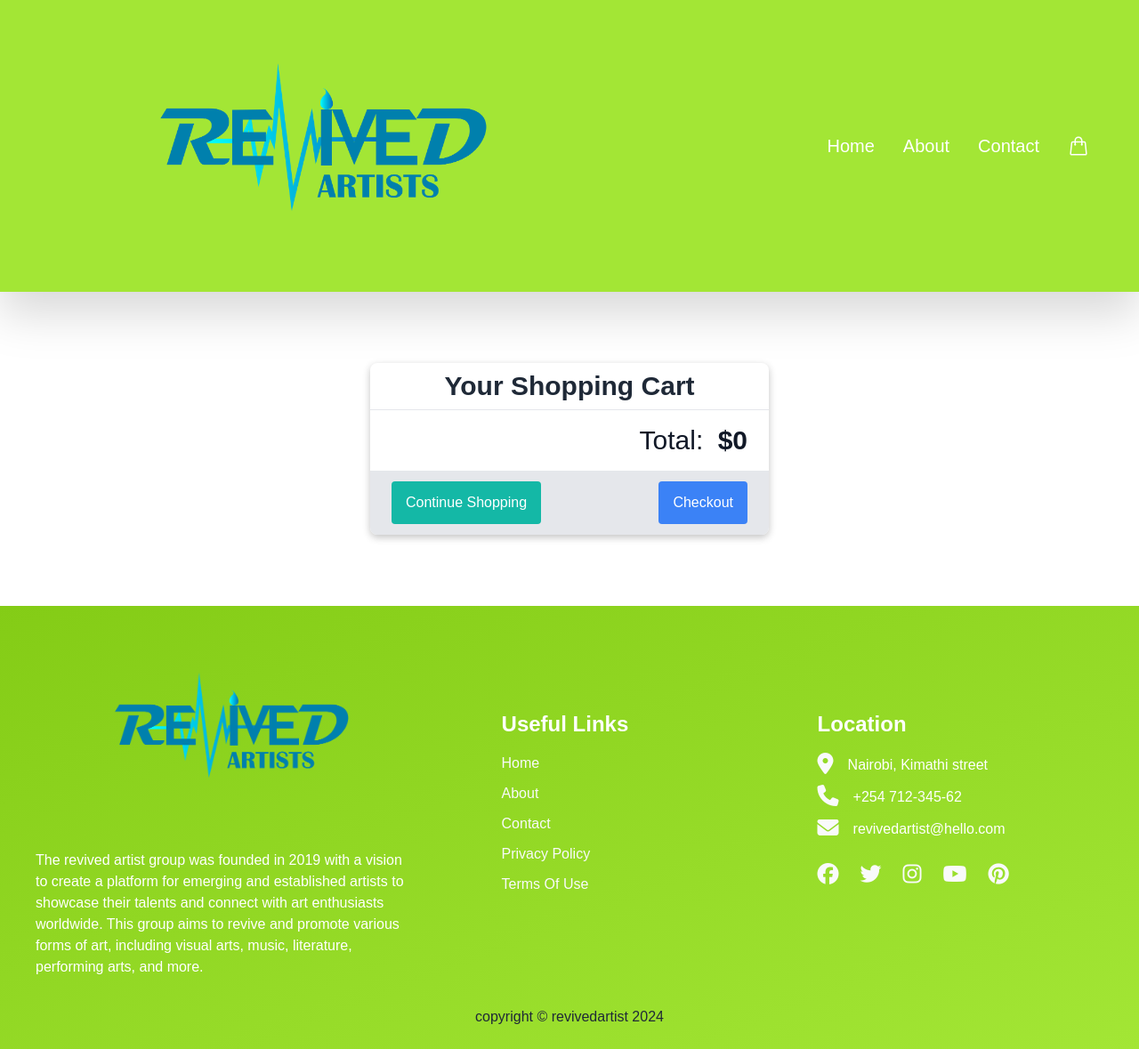
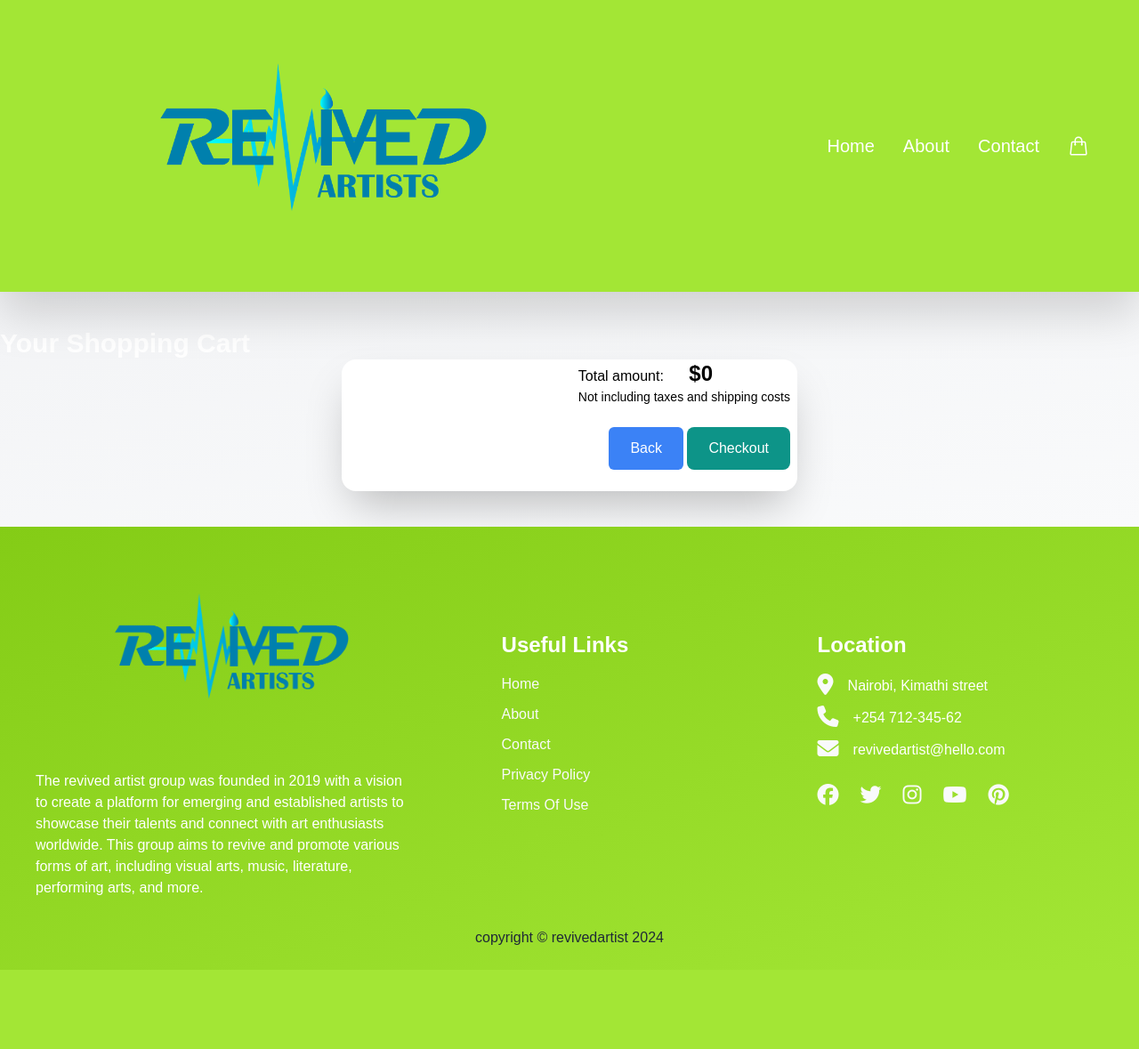
Before and after one commit to zablon-oigo/art, a Django app: page /cart/ in a window 1280 px wide. Shown: the whole page at 89% size. After the commit the page ends 1090 px from the top, so only its background shows below. Run offline with Django 4.2, Linux system fonts and the light colour scheme; style sheets or scripts are compiled from the project's sources; parts of the project's set-up code (start-up, migrations or seed data) failed here and were passed over; some libraries are stand-ins or nearby versions.

Commit message:
cart detail style

```diff
--- a/templates/cart/detail.html
+++ b/templates/cart/detail.html
@@ -4,44 +4,70 @@
 Your Shopping Cart
 {% endblock %}
 {% block content %}
-<div class=" max-w-lg mx-auto my-20 bg-white rounded-lg overflow-hidden md:max-w-md shadow-[rgba(0,_0,_0,_0.24)_0px_3px_8px]">
-    <div class="px-4 py-2 border-b border-gray-200">
-        <h2 class="font-semibold text-gray-800 text-3xl font-sans text-center">Your Shopping Cart</h2>
-    </div>
-    <div class="flex flex-col divide-y divide-gray-200">
+<div class="bg-gradient-to-br min-h-full from-gray-100 to-gray-50 py-10 ">
+    <h2 class="text-3xl text-white font-semibold capitalize">your shopping cart</h2>
+       <div class="md:w-2/5 mx-auto  bg-white shadow-2xl rounded-2xl">
         {% for item in cart %}
         {% with product=item.product %}
-        <div class="flex items-center py-4 px-6">
-            <a href="{{product.get_absolute_url}}" class="">
-                <img class="w-16 h-16 object-cover rounded" src="{{product.image.url}}" alt="Product Image">
-            </a>
-            <div class="ml-3">
-                <h3 class="text-gray-900 font-sans font-semibold">{{product.name}}</h3>
-                <p class="text-gray-700 mt-1 font-sans">$ {{item.price}}</p>
+              <div class="grid grid-cols-4 gap-3 px-6 py-4">
+                <div class="col-span-1">
+                    <img src="{{product.image.url }}" alt="{{product.name}}" class="w-20 h-20 rounded-lg">
+                </div>
+               <div class="col-span-2">
+                <h3 class="text-md font-semibold mb-4">{{product.name}}</h3>
+
+
+                    <div class="flex text-md ">
+                        <button type="button" class="flex items-center  space-x-1">
+                        <svg xmlns="http://www.w3.org/2000/svg" viewBox="0 0 512 512" class="w-4 h-4 fill-current">
+                            <path d="M96,472a23.82,23.82,0,0,0,23.579,24H392.421A23.82,23.82,0,0,0,416,472V152H96Zm32-288H384V464H128Z"></path>
+                            <rect width="32" height="200" x="168" y="216"></rect>
+                            <rect width="32" height="200" x="240" y="216"></rect>
+                            <rect width="32" height="200" x="312" y="216"></rect>
+                            <path d="M328,88V40c0-13.458-9.488-24-21.6-24H205.6C193.488,16,184,26.542,184,40V88H64v32H448V88ZM216,48h80V88H216Z"></path>
+                        </svg>
+                        <form action="{% url 'cart:cart_remove' product.id %}" method="post">
+                            {% csrf_token %}
+                            <input type="submit" value="Remove" class="cursor-pointer">
+                        </form>
+
+                        </button>
+
+                        </div>
+
+               </div>
+
+                <div class="col-span-1">
+                    <p class="text-lg font-semibold">$ {{item.price}}</p>
+                </div>
+              </div>
+        <hr class="bg-gray-400 m-8">
+        {% endwith %}
+        {% endfor %}
+        <div class="flex items-end pb-6 pr-2 justify-end gap-2  flex-col">
+            <div class="mb-4">
+                <p>Total amount:
+                    <span class="font-semibold text-2xl ml-6">${{cart.get_total_price}}</span>
+                </p>
+                <p class="text-sm dark:text-gray-400">Not including taxes and shipping costs</p>
             </div>
 
-                <form action="{% url 'cart:cart_remove' product.id %}" method="post" class="ml-auto">
-                    {% csrf_token %}
-                <button type="submit" class="ml-auto py-2 px-4 bg-blue-500 hover:bg-blue-600 text-white rounded-lg">
-                    Remove
-                </button>
-                   </form>
+            <div class="">
+                <a href="{% url 'product:product_list' %}" class="">
+                    <button type="button" class="bg-blue-500 text-white px-6 py-3 rounded-md">Back
+                        <span class="sr-only sm:not-sr-only">to shop</span>
+                    </button>
+                </a>
 
+                <a href="{% url 'orders:order_create' %}" class="">
+                    <button type="button" class="px-6 py-3 text-white rounded-lg bg-teal-600">
+                        <span class="sr-only sm:not-sr-only">Continue to</span>Checkout
+                    </button>
+                </a>
+            </div>
         </div>
-        {% endwith %}
-        {% endfor %}
-        <h3 class="text-gray-900  text-end text-3xl p-4 font-sans">Total: <span class="font-semibold mx-2">${{cart.get_total_price}}</span></h3>
-        </div>
-        <div class="flex font-sans items-center justify-between px-6 py-3 bg-gray-200">
-            <button class="py-3 px-4 bg-teal-500 hover:bg-teal-600 text-white rounded">
-                <a href="{% url 'product:product_list' %}" class="">Continue Shopping</a>
-            </button>
+       </div>
 
-            <button class="py-3 px-4 bg-blue-500 hover:bg-blue-600 text-white rounded">
-                <a href="{% url 'orders:order_create' %}" class="">Checkout</a>
-        </button>
-
-        </div>
-    </div>
+</div>
 
 {% endblock %}
```
